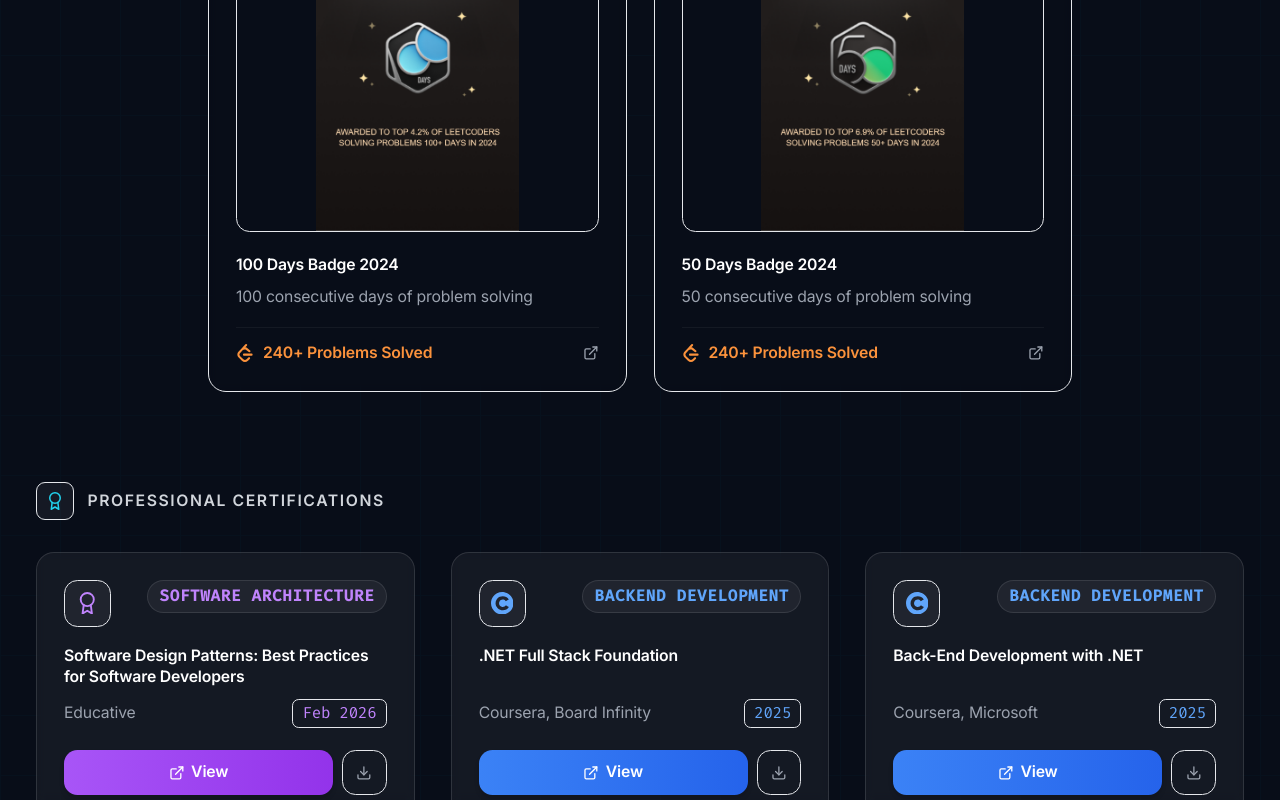
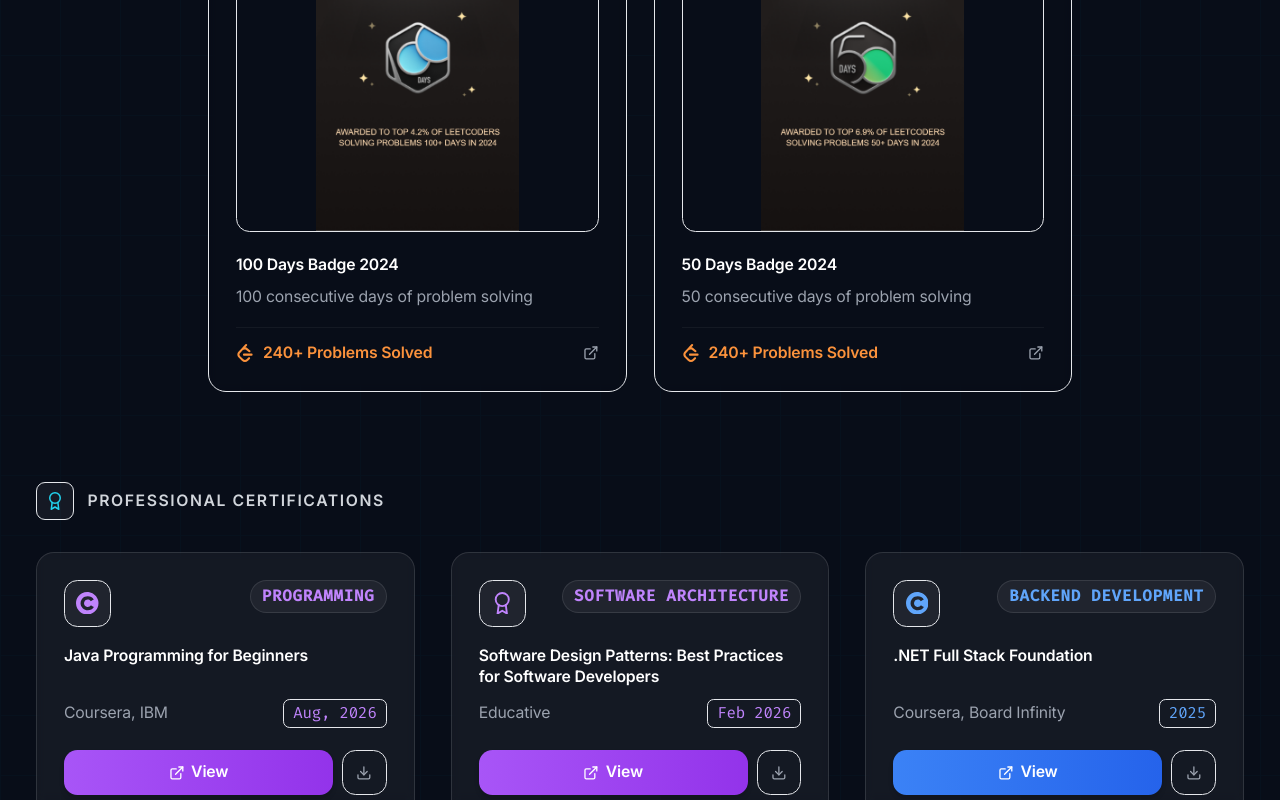
Before and after one commit to Muhammad-Taqi-Dev/DevFolioX, a Next.js app: page / in a window 1280 px wide. Shown: the part 11200-12000 px from the top of the page. Built offline with nearby package versions, Linux system fonts and the light colour scheme.

Commit message:
new-certificate

```diff
--- a/components/sections/Certifications.tsx
+++ b/components/sections/Certifications.tsx
@@ -8,6 +8,15 @@
 
 const Certifications = () => {
   const certifications = [
+    {
+      title: "Java Programming for Beginners",
+      issuer: "Coursera, IBM",
+      icon: SiCoursera,
+      file: "/Java Programming for Beginners.pdf",
+      category: "Programming",
+      color: "purple",
+      date: "Aug, 2026",
+    },
     {
       title: "Software Design Patterns: Best Practices for Software Developers",
       issuer: "Educative",
```
Also changed, not shown: 2 other files (tests, documents, lock files or other folders).
